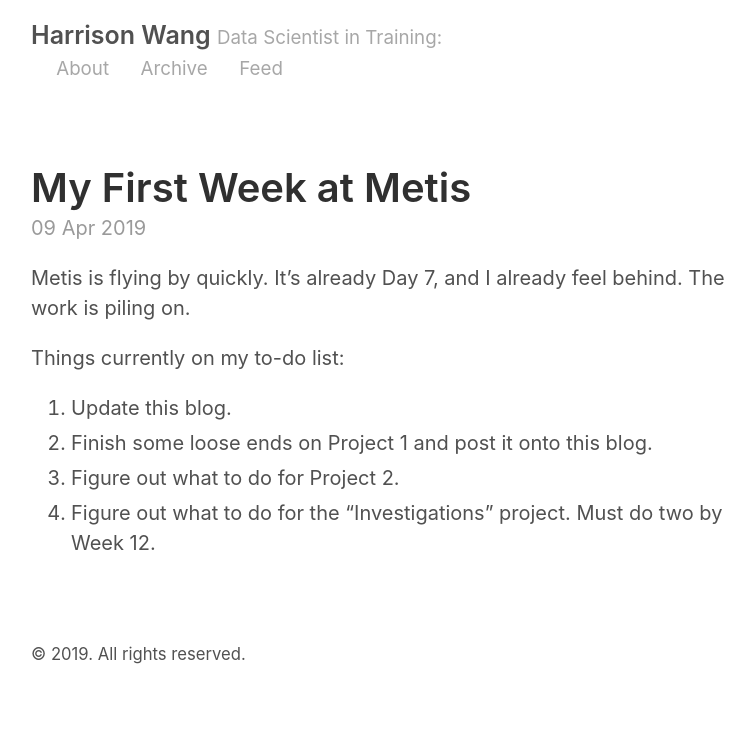
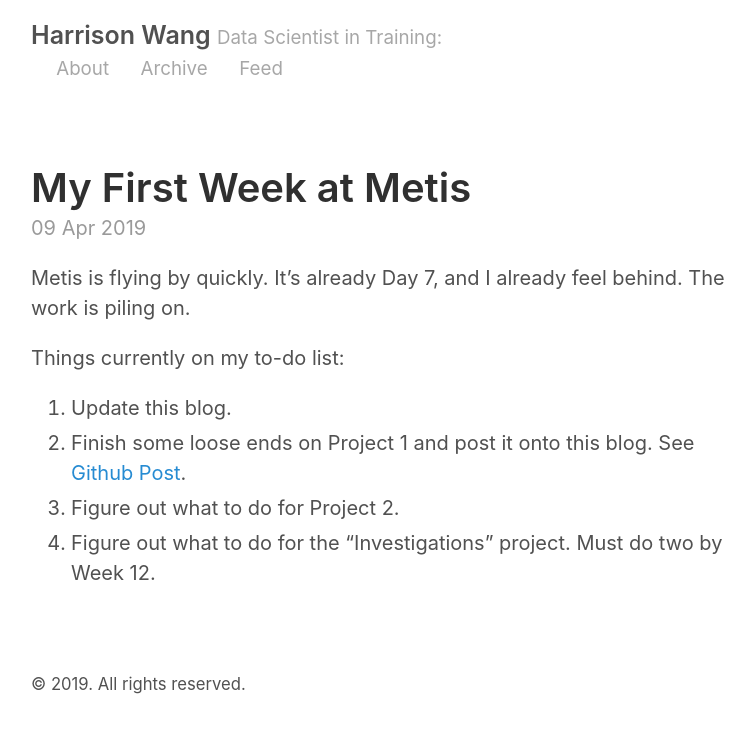
Before and after one commit to harrisonized/harrisonized.github.io, a Jekyll site: the page built from _posts/2019-04-09-Test-Post.md, in a window 1280 px wide. Shown: the top 733 px of the page, without its empty margins (259-1014 px from the left). Built offline with Jekyll 4.4.1, drawn with Linux system fonts in a browser that asks for light colours.

Commit message:
added link to Project 1

```diff
--- a/_posts/2019-04-09-Test-Post.md
+++ b/_posts/2019-04-09-Test-Post.md
@@ -8,6 +8,6 @@
 Things currently on my to-do list:
 
 1. Update this blog.
-2. Finish some loose ends on Project 1 and post it onto this blog.
+2. Finish some loose ends on Project 1 and post it onto this blog. See [Github Post]("https://github.com/metis-sf-spring-2019-project-1/MTA_Data_Analysis").
 3. Figure out what to do for Project 2.
 4. Figure out what to do for the "Investigations" project. Must do two by Week 12.
```
